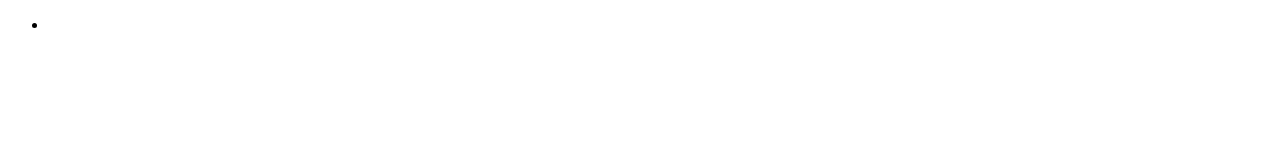
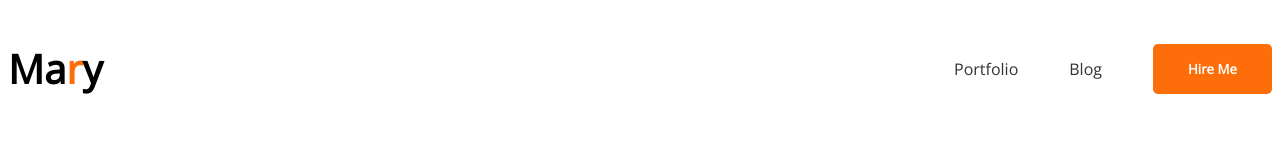
Before and after one commit to 2dn4bd/build-a-p-website, a plain HTML site: page index.html in a window 1280 px wide. Drawn offline with nearby package versions, Linux system fonts and the light colour scheme; a web font is replaced by a local one.

Commit message:
added nav bar

```diff
--- a/index.html
+++ b/index.html
@@ -9,8 +9,17 @@
 <body>
     <header>
         <nav>
+            <h2 class="nav-title">Ma<span class="title-r">r</span>y</h2>
             <ul>
-                <li><a href=""></a></li>
+                <li>
+                    <a href="#">Portfolio</a>
+                </li>
+                <li>
+                    <a href="#">Blog</a>
+                </li>
+                <li>
+                    <button class="btn-primary">Hire Me</button>
+                </li>
             </ul>
         </nav>
     </header>
--- a/style.css
+++ b/style.css
@@ -0,0 +1,39 @@
+@import url('https://fonts.googleapis.com/css2?family=Arizonia&family=Lato&family=Noto+Sans:wght@400;600&family=Open+Sans&family=Poppins&family=Roboto&display=swap');
+*{
+    font-family: 'Open Sans', sans-serif;
+}
+nav{
+    display: flex;
+    align-items: center;
+    justify-content: space-between;
+
+}
+nav >ul{
+    display: flex;
+    align-items: center;
+}
+nav li{
+    list-style: none;
+    margin-left: 51px;
+}
+nav a{
+    text-decoration: none;
+    color: #323330;
+
+}
+.nav-title{
+    font-size: 40px;
+    font-weight: bolder;
+}
+.title-r{
+color: #FD6E0A;
+}
+.btn-primary{
+    background-color: #FD6E0A;
+    color: white;
+    border: 0;
+    font-size: 22;
+    font-weight: 700;
+    border-radius: 5px;
+    padding: 16px 35px;
+}
```
